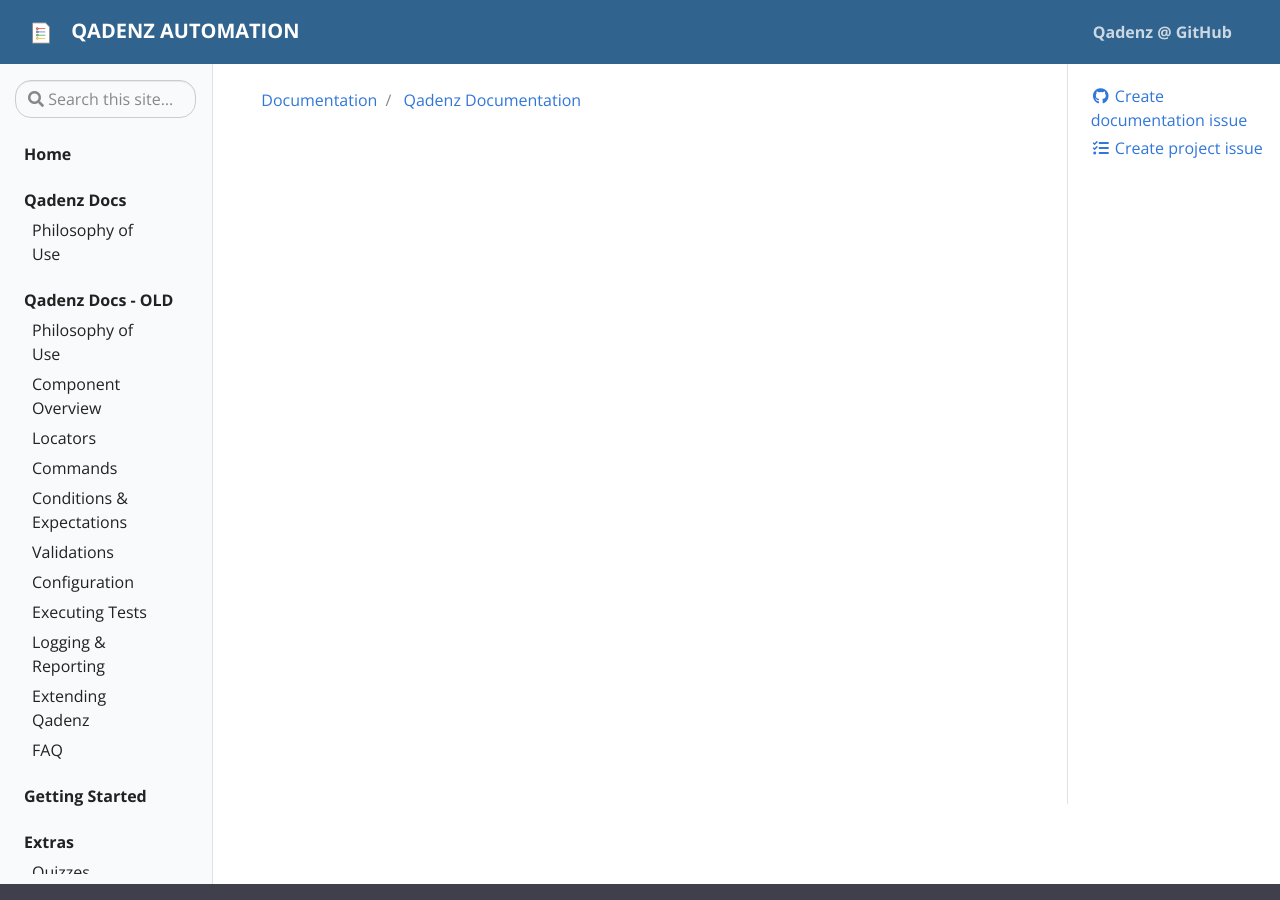
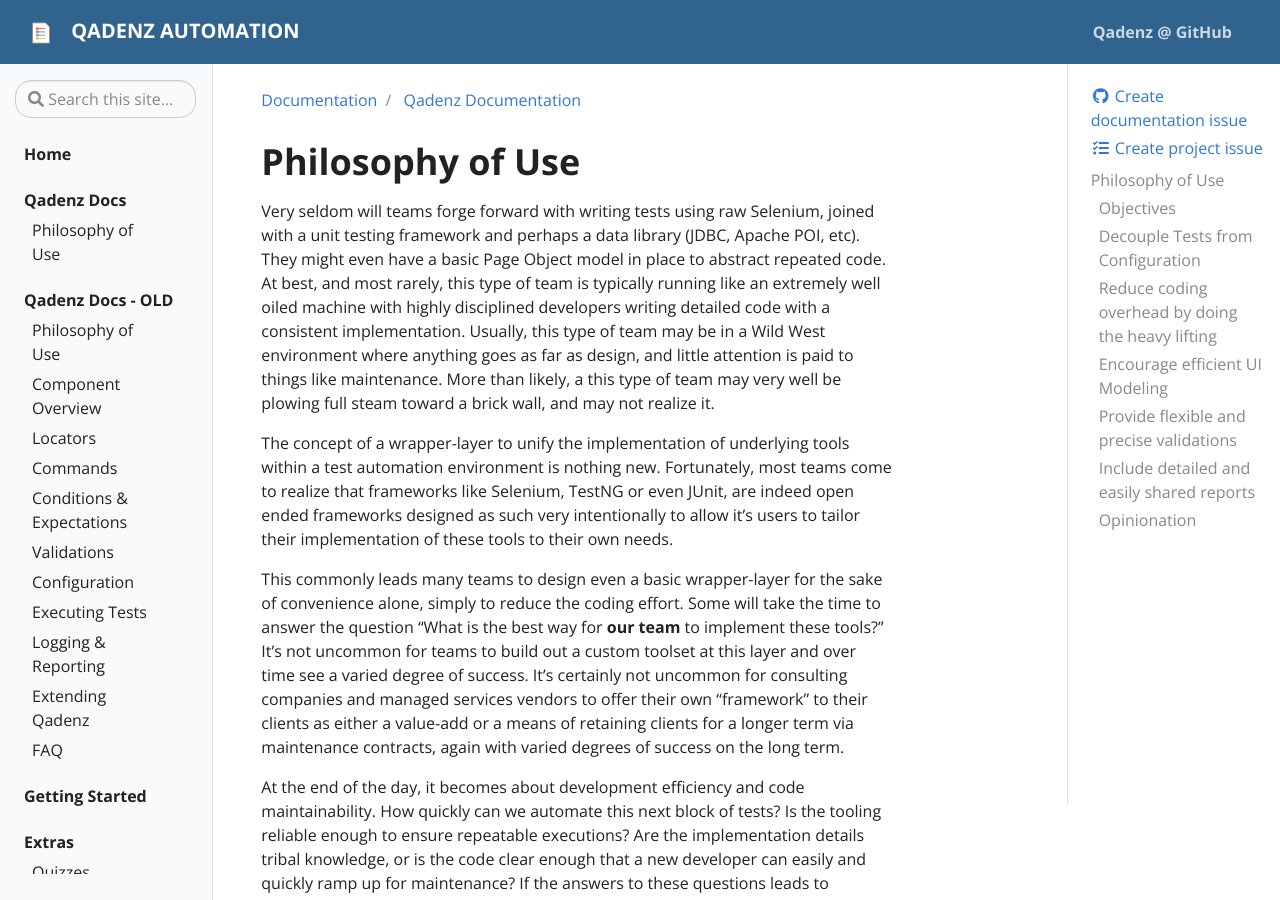
Before and after one commit to qadenz/qadenz.github.io, a Jekyll site: the page built from _docs/qadenz.md, in a window 1280 px wide and 900 px high. Built offline with Jekyll 4.4.1, drawn with Linux system fonts in a browser that asks for light colours; some of the changed text lies outside the part shown.

Commit message:
Updates to main doc to support new structure

```diff
--- a/_docs/qadenz.md
+++ b/_docs/qadenz.md
@@ -2,3 +2,41 @@
 title: Qadenz Documentation
 description: Working with the Qadenz Automation Library
 ---
+
+# Philosophy of Use
+
+Very seldom will teams forge forward with writing tests using raw Selenium, joined with a unit testing framework and perhaps a data library (JDBC, Apache POI, etc). They might even have a basic Page Object model in place to abstract repeated code. At best, and most rarely, this type of team is typically running like an extremely well oiled machine with highly disciplined developers writing detailed code with a consistent implementation. Usually, this type of team may be in a Wild West environment where anything goes as far as design, and little attention is paid to things like maintenance. More than likely, a this type of team may very well be plowing full steam toward a brick wall, and may not realize it.
+
+The concept of a wrapper-layer to unify the implementation of underlying tools within a test automation environment is nothing new. Fortunately, most teams come to realize that frameworks like Selenium, TestNG or even JUnit, are indeed open ended frameworks designed as such very intentionally to allow it's users to tailor their implementation of these tools to their own needs.
+
+This commonly leads many teams to design even a basic wrapper-layer for the sake of convenience alone, simply to reduce the coding effort. Some will take the time to answer the question "What is the best way for **our team** to implement these tools?" It's not uncommon for teams to build out a custom toolset at this layer and over time see a varied degree of success. It's certainly not uncommon for consulting companies and managed services vendors to offer their own "framework" to their clients as either a value-add or a means of retaining clients for a longer term via maintenance contracts, again with varied degrees of success on the long term.
+
+At the end of the day, it becomes about development efficiency and code maintainability. How quickly can we automate this next block of tests? Is the tooling reliable enough to ensure repeatable executions? Are the implementation details tribal knowledge, or is the code clear enough that a new developer can easily and quickly ramp up for maintenance? If the answers to these questions leads to increased efficiency and improved maintainability, then the investment in these tools becomes quite worthwhile.
+
+## Objectives
+
+To these ends, Qadenz targets a number of core objectives...
+
+### Decouple Tests from Configuration
+
+By separating the actual tests from the setup and tear-down, tests will receive the appropriate focus. The configuration can then be abstracted and maintained from a central location. Tests are more easily organized, and are not obfuscated by boilerplate.
+
+### Reduce coding overhead by doing the heavy lifting
+
+Selenium interactions can, with one method call, log the activity, initialize an element, perform an interaction against the element, handle exceptions with logging and reporting, and capture screenshots. By offloading this work to the library, users can focus on scripting their tests rather than sorting out all the supporting functionality.
+
+### Encourage efficient UI Modeling
+
+Qadenz uses CSS Selectors exclusively due to maximized flexibility and easy of use. This is further enhanced by injecting SizzleJS to enable parameterized element selectors. CSS Selectors are versatile, simple to understand, and most importantly (well crafted selectors are) more resistant to change compared to XPath. Wrapping the element selectors on the Locator object also enhances reporting with friendly element names, and encourages teams to move beyond antiquated and inefficient patterns. Page Factory is old and busted. Simon even says so.
+
+### Provide flexible and precise validations
+
+The Conditions-based validations functionality is custom to Qadenz and enables high levels of precision using the What/How relationship of Conditions and Expectations. Additionally, the Verify/Check language in the API allows for hard and soft assertions, which enables the user to decide exactly when a test will be halted following a failure. Finally, the iterative nature of Qadenz validations allows for multiple assertions to be made in groups, ensuring all validations are made regardless of those that fail.
+
+### Include detailed and easily shared reports
+
+TestNG provides basic reporting out of the the box. The `emailable-report.html` is nice for basic pass/fail results, but leaves much to be desired when it comes to detail. Other reporting libraries add a lot of noise to the code, and don't tend to coexist with standard logging frameworks. The Qadenz reporter is powered by Logback, is fully integrated with TestNG, and produces a singular HTML output file that contains full detailed results of each test and embedded screenshots of errors and failed validations.
+
+## Opinionation
+
+Qadenz tries to keep a balance between opinionated design, and remaining flexible for user implementation.
```
